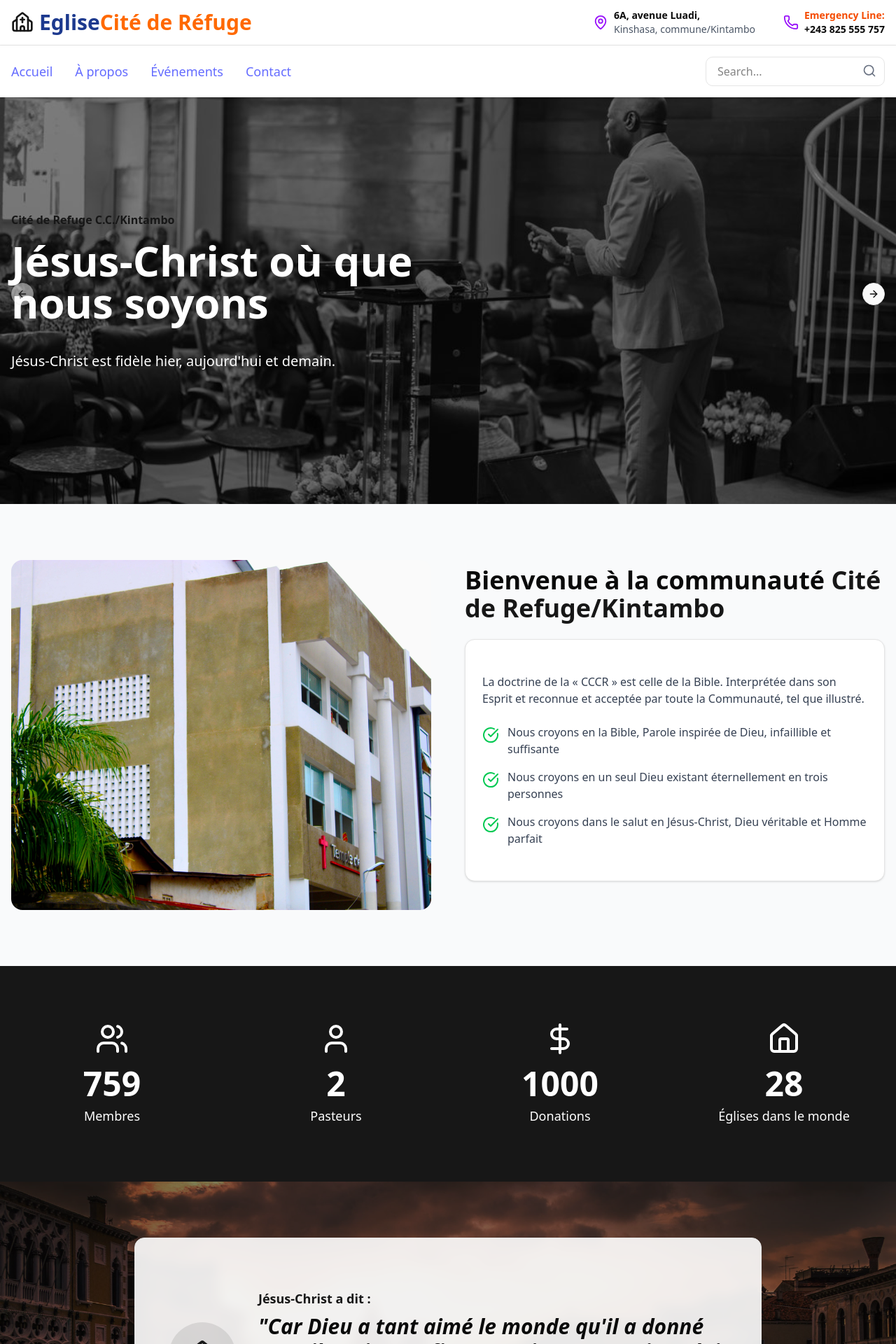
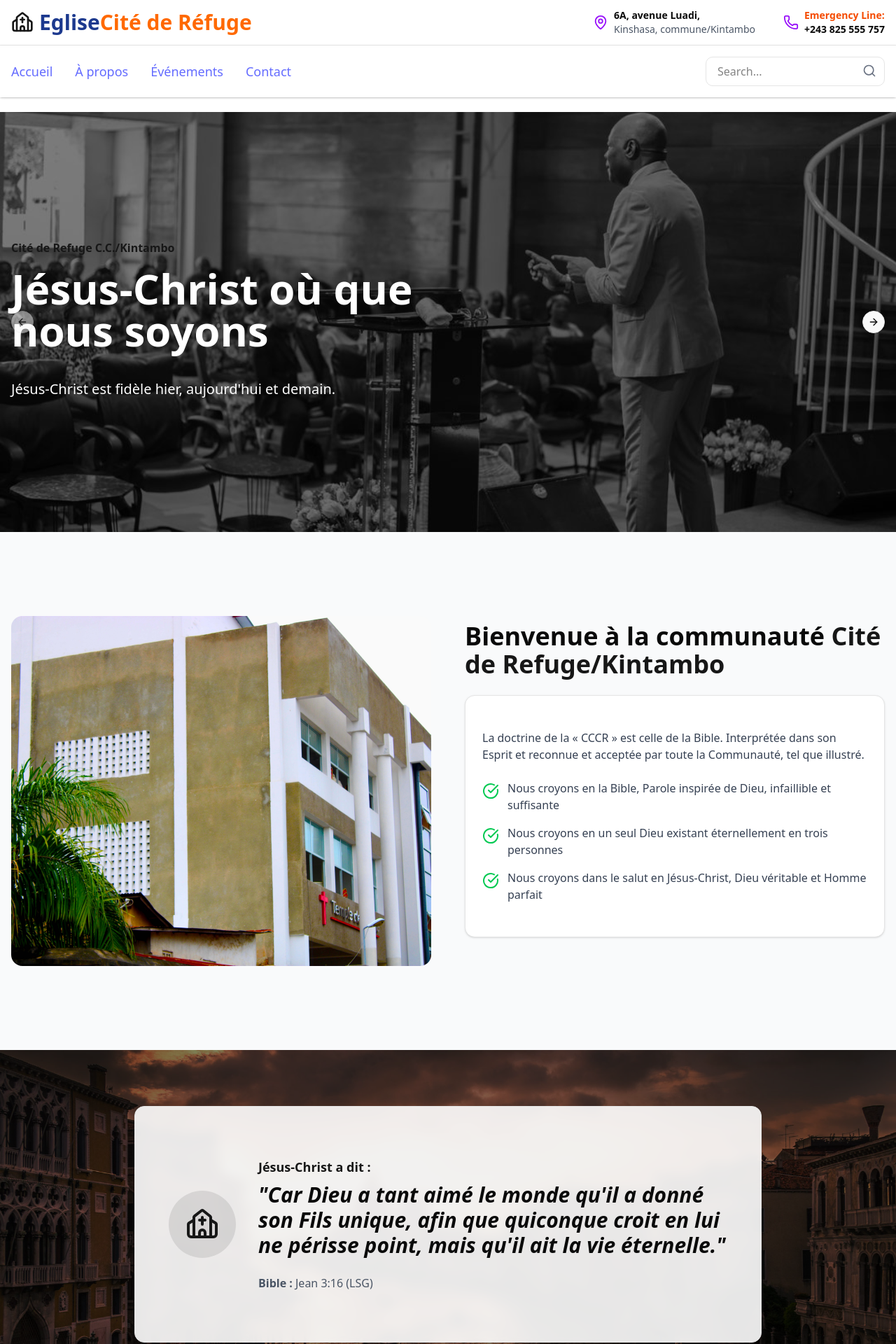
Before and after one commit to Wecingoma/egliseProject, a React (Vite) app: page / in a window 1280 px wide. Shown: the top 1920 px of the page at 70% size. Built offline with nearby package versions, Linux system fonts and the light colour scheme.

Commit message:
Rectification et enlevement de la partie donation

```diff
--- a/package.json
+++ b/package.json
@@ -33,6 +33,7 @@
     "autoprefixer": "^10.4.22",
     "class-variance-authority": "^0.7.1",
     "clsx": "^2.1.1",
+    "embla-carousel-autoplay": "^8.6.0",
     "embla-carousel-react": "^8.6.0",
     "lucide-react": "^0.555.0",
     "postcss": "^8.5.6",
@@ -41,7 +42,8 @@
     "sharp": "^0.34.5",
     "swiper": "^12.0.3",
     "tailwind-merge": "^3.4.0",
-    "tailwindcss": "^4.1.17"
+    "tailwindcss": "^4.1.17",
+    "tailwindcss-animate": "^1.0.7"
   },
   "devDependencies": {
     "@eslint/js": "^9.39.1",
--- a/src/App.tsx
+++ b/src/App.tsx
@@ -26,7 +26,7 @@ function App() {
       <main>
         <HeroSection />
         <AboutSection />
-        <StatsSection />
+        {/* <StatsSection /> */}
         <DailyVerse />
         <ServicesSection />
         <SermonsSection />
--- a/src/Composant/sections/AboutSection.tsx
+++ b/src/Composant/sections/AboutSection.tsx
@@ -10,7 +10,7 @@ const AboutSection = () => {
   ];
 
   return (
-    <section id="about" className="py-20 bg-gray-50">
+    <section id="about" className="py-30 bg-gray-50">
       <div className="container mx-auto px-4">
         <div className="grid md:grid-cols-2 gap-12 items-center">
           {/* Image */}
--- a/src/Composant/sections/ContactSection.tsx
+++ b/src/Composant/sections/ContactSection.tsx
@@ -7,7 +7,7 @@ import { MapPin, Phone, Mail, Globe } from 'lucide-react';
 
 const ContactSection = () => {
   return (
-    <section id="contact" className="py-20">
+    <section id="contact" className="py-40">
       <div className="container mx-auto px-4">
         <div className="text-center mb-12">
           <h2 className="text-3xl md:text-4xl font-bold mb-4">
--- a/src/Composant/sections/HeroSection.tsx
+++ b/src/Composant/sections/HeroSection.tsx
@@ -47,7 +47,7 @@ const HeroSection = () => {
   ];
 
   return (
-    <section id="home" className="pt-30">
+    <section id="home" className="pt-40">
       <Carousel className="w-full">
         <CarouselContent>
           {slides.map((slide, index) => (
```
Also changed, not shown: 1 other file (tests, documents, lock files or other folders).
